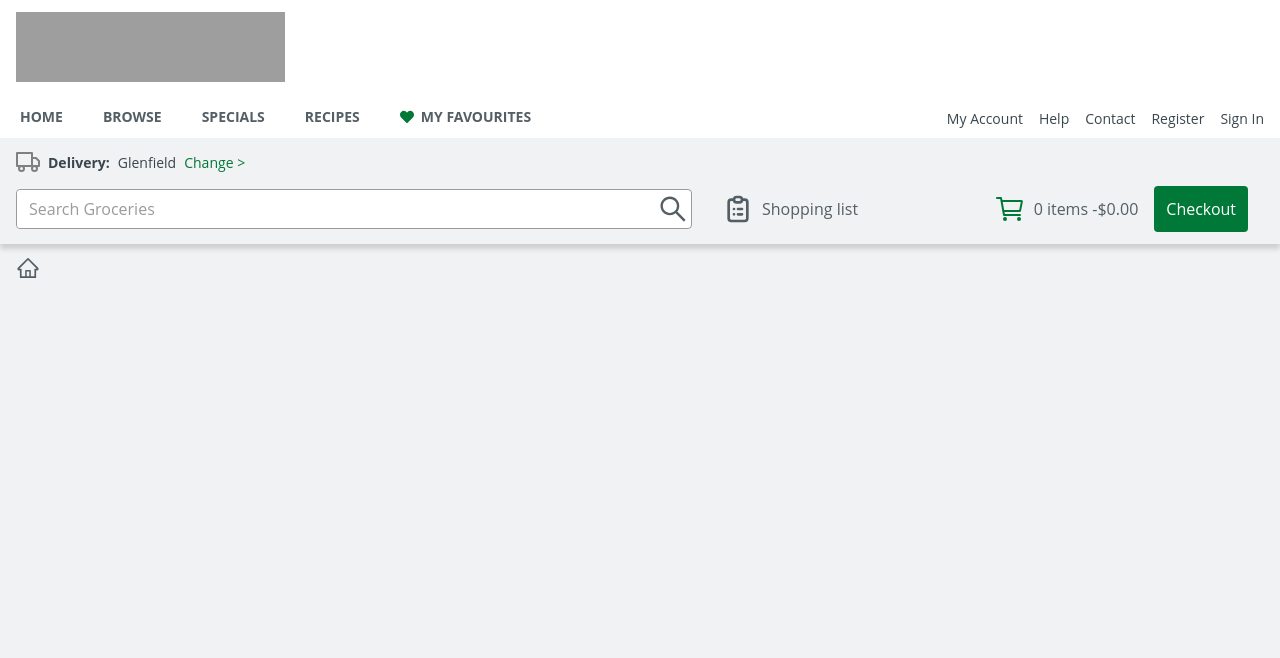
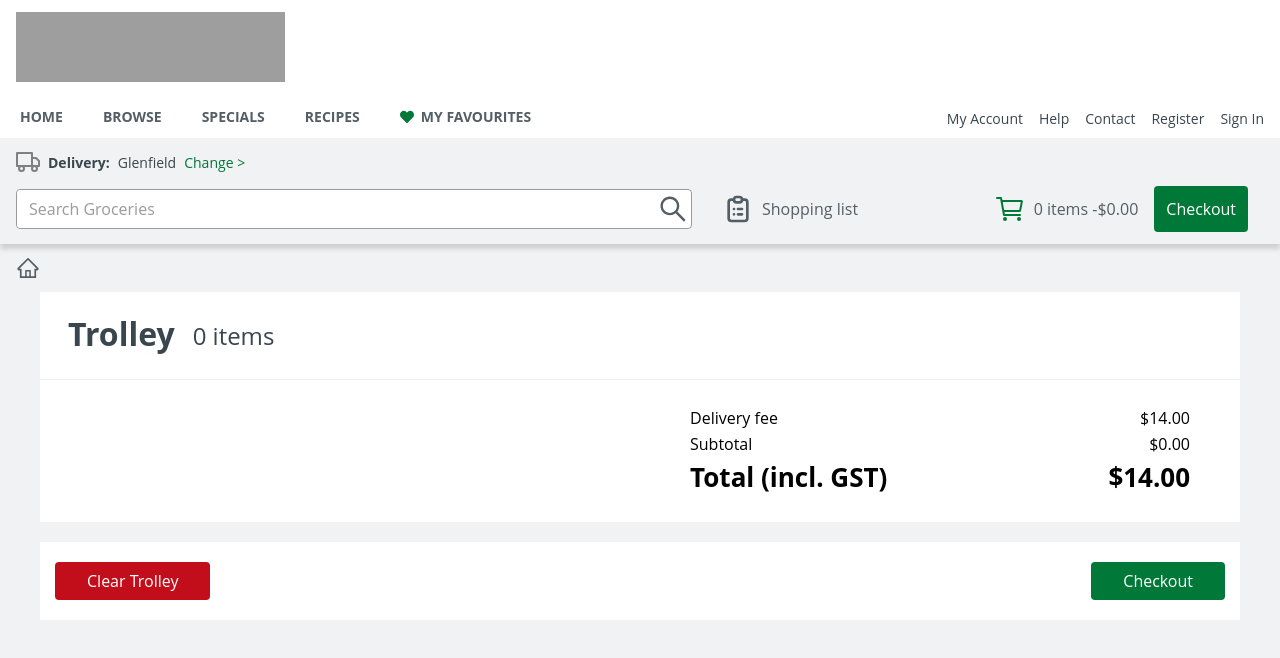
Before and after one commit to hashimkhanzada/countdown-clone, a React (Create React App) app in the folder client/: page /reviewcart in a window 1280 px wide. Shown: the top 658 px of the page. Built offline with nearby package versions, Linux system fonts and the light colour scheme; grey boxes are pictures that could not be loaded.

Commit message:
Cart preview page

```diff
--- a/client/src/App.tsx
+++ b/client/src/App.tsx
@@ -8,6 +8,7 @@ import Home from "./pages/HomePage/Home";
 import Browse from "./pages/BrowsePage/Browse";
 import Product from "./pages/ProductPage/Product";
 import Cart from "./pages/CartPage/Cart";
+import Checkout from "./pages/CheckoutPage/Checkout";
 
 function App() {
   return (
@@ -20,6 +21,7 @@ function App() {
       <Switch>
         <Route path="/" exact component={Home} />
         <Route path="/reviewcart" exact component={Cart} />
+        <Route path="/checkout" exact component={Checkout} />
         <Route path="/product/:id" exact component={Product} />
         <Route path="/browse/:mainCategory" exact component={Browse} />
       </Switch>
--- a/client/src/components/cartCard/CartCard.styles.ts
+++ b/client/src/components/cartCard/CartCard.styles.ts
@@ -4,6 +4,11 @@ export const CartItemContainer = styled.div`
   display: flex;
   width: 100%;
   justify-content: space-between;
+  border-bottom: solid 1px #cde1f8;
+
+  @media screen and (max-width: 1030px) {
+    flex-direction: column;
+  }
 `;
 
 export const Col1 = styled.div`
@@ -42,7 +47,7 @@ export const Col3 = styled.div`
   align-items: center;
   justify-content: center;
   flex: 0.2;
-  background-color: lightgray;
+  background-color: #e9f2fc;
 
   > * {
     padding: 12px 16px;
--- a/client/src/components/cartCard/CartCard.tsx
+++ b/client/src/components/cartCard/CartCard.tsx
@@ -16,6 +16,7 @@ import {
   incrementCart,
   decrementCart,
   selectCart,
+  removeFromCart,
 } from "../../features/cart/cartSlice";
 import { Button } from "../../styles/globalStyles";
 import { AiOutlineMinus, AiOutlinePlus } from "react-icons/ai";
@@ -44,17 +45,15 @@ const CartCard = (props: Props) => {
   const dispatch = useDispatch();
   const [numberSelected, setNumberSelected] = useState(1);
   const cart = useSelector(selectCart);
-  const [isInCart, setIsInCart] = useState(false);
   const [totalPrice, setTotalPrice] = useState("0.00");
 
   const addToCart = () => {
     let cartData = { selectedProduct: props };
 
-    setIsInCart(true);
     dispatch(incrementCart(cartData));
   };
 
-  const removeFromCart = () => {
+  const decrementQuantity = () => {
     const { _id } = props;
     let cartData = {
       selectedProduct: {
@@ -65,13 +64,15 @@ const CartCard = (props: Props) => {
     dispatch(decrementCart(cartData));
   };
 
+  const clearCartItem = () => {
+    dispatch(removeFromCart(props._id));
+  };
+
   useEffect(() => {
     cart.forEach((cartItem: any) => {
       if (cartItem._id === props._id) {
         setNumberSelected(cartItem.quantity);
         setTotalPrice(cartItem.calculatedPrice.toFixed(2));
-
-        cartItem.quantity === 0 ? setIsInCart(false) : setIsInCart(true);
       }
     });
   }, [cart]);
@@ -97,14 +98,18 @@ const CartCard = (props: Props) => {
       <Col2>
         <QuantityCol>
           <input value={numberSelected} readOnly />
-          <Button className="remove" onClick={removeFromCart} propWidth="40%">
+          <Button
+            className="remove"
+            onClick={decrementQuantity}
+            propWidth="40%"
+          >
             <AiOutlineMinus />
           </Button>
           <Button className="add" onClick={addToCart} propWidth="40%">
             <AiOutlinePlus />
           </Button>
         </QuantityCol>
-        <p>Remove</p>
+        <p onClick={clearCartItem}>Remove</p>
       </Col2>
       <Col3>
         <TotalCol>${totalPrice}</TotalCol>
--- a/client/src/components/productCard/ProductCard.tsx
+++ b/client/src/components/productCard/ProductCard.tsx
@@ -8,7 +8,6 @@ import {
   incrementCart,
   decrementCart,
   selectCart,
-  removeFromCart,
 } from "../../features/cart/cartSlice";
 
 import {
--- a/client/src/components/searchSection/SearchSection.styles.ts
+++ b/client/src/components/searchSection/SearchSection.styles.ts
@@ -75,13 +75,6 @@ export const CheckOutCol = styled(Link)`
   color: #535e65;
   justify-content: flex-end;
   text-decoration: none;
-  transition: all 0.1s ease;
-
-  &:hover {
-    > button {
-      transform: scale(1.05);
-    }
-  }
 
   span {
     @media screen and (max-width: 1030px) {
--- a/client/src/components/searchSection/SearchSection.tsx
+++ b/client/src/components/searchSection/SearchSection.tsx
@@ -16,23 +16,23 @@ import {
   CheckOutIcon,
 } from "./SearchSection.styles";
 
-import { selectCart } from "../../features/cart/cartSlice";
+import {
+  selectCart,
+  calculateSubTotal,
+  selectSubTotal,
+} from "../../features/cart/cartSlice";
 
 interface Props {}
 
 const SearchSection = (props: Props) => {
   const dispatch = useDispatch();
   const cart = useSelector(selectCart);
+  const subTotal = useSelector(selectSubTotal);
+
   const [deliveryCity, setDeliveryCity] = useState("Glenfield");
-  const [totalPrice, setTotalPrice] = useState("0.00");
 
   useEffect(() => {
-    let totalPricee = 0;
-    cart.forEach((el: any) => {
-      totalPricee += (el.totalPrice / 100) * el.quantity;
-    });
-
-    setTotalPrice(totalPricee.toFixed(2));
+    dispatch(calculateSubTotal());
   }, [cart]);
 
   const changeCity = () => {
@@ -58,7 +58,7 @@ const SearchSection = (props: Props) => {
         <div style={{ display: "flex", flex: "1", justifyContent: "flex-end" }}>
           <CheckOutCol to="/reviewcart">
             <CheckOutIcon />
-            <span>{cart?.length} items - </span>${totalPrice}
+            <span>{cart?.length} items - </span>${subTotal}
             <Button extraMargin="0 16px" hideMobile>
               Checkout
             </Button>
--- a/client/src/features/cart/cartSlice.ts
+++ b/client/src/features/cart/cartSlice.ts
@@ -4,6 +4,7 @@ import { AppThunk, RootState } from "../../app/store";
 
 interface CartState {
   cartItems: any;
+  subTotal: any;
 }
 
 interface Cart {
@@ -22,6 +23,7 @@ interface Cart {
 
 const initialState: CartState = {
   cartItems: [],
+  subTotal: 0,
 };
 
 export const cartSlice = createSlice({
@@ -63,7 +65,7 @@ export const cartSlice = createSlice({
 
           if (cp.quantity === 0) {
             const newArr = state.cartItems.filter(
-              (item: Cart) => item._id != action.payload.selectedProduct._id
+              (item: Cart) => item._id !== action.payload.selectedProduct._id
             );
 
             state.cartItems = [...newArr];
@@ -73,10 +75,23 @@ export const cartSlice = createSlice({
     },
     removeFromCart: (state, action: PayloadAction<any>) => {
       const newArr = state.cartItems.filter(
-        (item: Cart) => item._id != action.payload
+        (item: Cart) => item._id !== action.payload
       );
 
       state.cartItems = [...newArr];
+    },
+    clearCart: (state) => {
+      state.cartItems = [];
+    },
+    calculateSubTotal: (state) => {
+      const cartItems = state.cartItems;
+      let subTotal = 0;
+
+      cartItems.forEach((element: Cart) => {
+        subTotal += (element.totalPrice / 100) * element.quantity;
+      });
+
+      state.subTotal = subTotal.toFixed(2);
     },
   },
 });
@@ -85,11 +100,14 @@ export const {
   incrementCart,
   decrementCart,
   removeFromCart,
+  clearCart,
+  calculateSubTotal,
 } = cartSlice.actions;
 
 // The function below is called a selector and allows us to select a value from
 // the state. Selectors can also be defined inline where they're used instead of
 // in the slice file. For example: `useSelector((state: RootState) => state.counter.value)`
 export const selectCart = (state: RootState) => state.cart.cartItems;
+export const selectSubTotal = (state: RootState) => state.cart.subTotal;
 
 export default cartSlice.reducer;
--- a/client/src/pages/CartPage/Cart.styles.ts
+++ b/client/src/pages/CartPage/Cart.styles.ts
@@ -2,12 +2,70 @@ import styled from "styled-components";
 
 export const CartContainer = styled.div`
   display: flex;
+  flex-direction: column;
   justify-content: center;
   align-items: center;
 `;
 
 export const CartMain = styled.div`
+  display: flex;
+  flex-direction: column;
+  align-items: flex-end;
   background-color: white;
   width: 100%;
   max-width: 1200px;
 `;
+
+export const TitleRow = styled.div`
+  display: flex;
+  color: #39464e;
+  align-items: center;
+  width: 100%;
+  background-color: white;
+  border-bottom: solid 1px #e9f2fc;
+  max-width: 1200px;
+  padding: 20px;
+
+  h1 {
+    padding: 0 18px 4px 8px;
+  }
+
+  h2 {
+    font-weight: normal;
+  }
+`;
+
+export const TotalCostRow = styled.div`
+  display: flex;
+  flex-direction: column;
+  padding: 25px 50px;
+  width: 50%;
+
+  > * {
+    margin: 2px 0;
+  }
+`;
+
+export const Cost = styled.div`
+  display: flex;
+  justify-content: space-between;
+`;
+
+export const Total = styled.div`
+  display: flex;
+  justify-content: space-between;
+
+  h1 {
+    font-size: 26px;
+  }
+`;
+
+export const CheckOutRow = styled.div`
+  display: flex;
+  justify-content: space-between;
+  width: 100%;
+  max-width: 1200px;
+  padding: 20px 15px;
+  background: white;
+  margin: 20px 0;
+`;
--- a/client/src/pages/CartPage/Cart.tsx
+++ b/client/src/pages/CartPage/Cart.tsx
@@ -3,14 +3,22 @@ import CartCard from "../../components/cartCard/CartCard";
 
 import { useSelector, useDispatch } from "react-redux";
 import {
-  incrementCart,
-  decrementCart,
   selectCart,
+  clearCart,
+  selectSubTotal,
 } from "../../features/cart/cartSlice";
 
-import { CartContainer, CartMain } from "./Cart.styles";
-
-interface Props {}
+import {
+  CartContainer,
+  CartMain,
+  TitleRow,
+  TotalCostRow,
+  Cost,
+  Total,
+  CheckOutRow,
+} from "./Cart.styles";
+import { Button } from "../../styles/globalStyles";
+import { Link } from "react-router-dom";
 
 interface ProductInfo {
   _id?: string;
@@ -32,16 +40,22 @@ interface ProductInfo {
   weightUnit?: string;
 }
 
-const Cart = (props: Props) => {
+const Cart = () => {
   const dispatch = useDispatch();
   const cart = useSelector(selectCart);
+  const subTotal = useSelector(selectSubTotal);
+  const [deliveryFee, setDeliveryFee] = useState(14);
 
-  useEffect(() => {
-    console.log(cart);
-  }, [cart]);
+  const clearTrolley = () => {
+    dispatch(clearCart());
+  };
 
   return (
     <CartContainer>
+      <TitleRow>
+        <h1>Trolley</h1>
+        <h2>{cart.length} items</h2>
+      </TitleRow>
       <CartMain>
         {cart?.map((data: ProductInfo) => {
           return (
@@ -67,7 +81,34 @@ const Cart = (props: Props) => {
             />
           );
         })}
+        <TotalCostRow>
+          <Cost>
+            <p>Delivery fee</p>
+            <p>${deliveryFee.toFixed(2)}</p>
+          </Cost>
+          <Cost>
+            <p>Subtotal</p>
+            <p>${subTotal}</p>
+          </Cost>
+          <Total>
+            <h1>Total (incl. GST)</h1>
+            <h1>${(+subTotal + deliveryFee).toFixed(2)}</h1>
+          </Total>
+        </TotalCostRow>
       </CartMain>
+
+      <CheckOutRow>
+        <Button
+          onClick={clearTrolley}
+          style={{ background: "#c20e1a" }}
+          propPadding="8px 32px"
+        >
+          Clear Trolley
+        </Button>
+        <Link to="/checkout" style={{ textDecoration: "none" }}>
+          <Button propPadding="8px 32px">Checkout</Button>
+        </Link>
+      </CheckOutRow>
     </CartContainer>
   );
 };
--- /dev/null
+++ b/client/src/pages/CheckoutPage/Checkout.styles.ts
@@ -0,0 +1,17 @@
+import styled from "styled-components";
+
+export const CheckoutContainer = styled.div`
+  display: flex;
+  justify-content: center;
+  align-items: center;
+`;
+
+export const CheckoutMain = styled.div`
+  display: flex;
+  flex-direction: column;
+  justify-content: center;
+  align-items: center;
+  background-color: white;
+  width: 100%;
+  max-width: 1200px;
+`;
--- /dev/null
+++ b/client/src/pages/CheckoutPage/Checkout.tsx
@@ -0,0 +1,12 @@
+import React from "react";
+import { CheckoutContainer, CheckoutMain } from "./Checkout.styles";
+
+const Checkout = () => {
+  return (
+    <CheckoutContainer>
+      <CheckoutMain>Check</CheckoutMain>
+    </CheckoutContainer>
+  );
+};
+
+export default Checkout;
--- a/client/src/styles/globalStyles.ts
+++ b/client/src/styles/globalStyles.ts
@@ -18,6 +18,7 @@ interface ButtonProps {
   propWidth?: string;
   hideMobile?: boolean;
   maxWidthMobile?: boolean;
+  propPadding?: string;
 }
 
 export const Button = styled.button<ButtonProps>`
@@ -33,7 +34,8 @@ export const Button = styled.button<ButtonProps>`
   outline: none;
   border: none;
   cursor: pointer;
-  margin: ${({ extraMargin }) => extraMargin && extraMargin};
+  margin: ${({ extraMargin }) => extraMargin};
+  padding: ${({ propPadding }) => propPadding};
   width: ${({ propWidth }) => propWidth};
   transition: all 0.3s ease-out;
 
```
